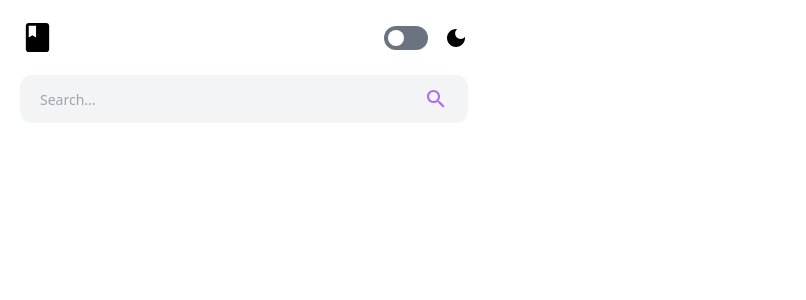
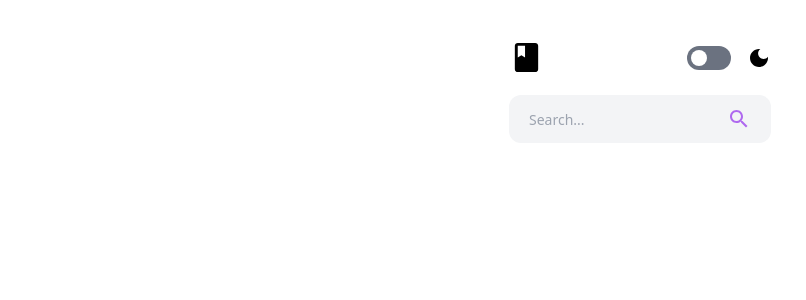
Before and after one commit to wolfgang04/dictionary-app, a React (Create React App) app: page / in a window 1280 px wide. Shown: the top 300 px of the page, without its empty margins (0-806 px from the left). Built offline with nearby package versions, Linux system fonts and the light colour scheme.

Commit message:
fix different viewports

```diff
--- a/src/App.tsx
+++ b/src/App.tsx
@@ -1,10 +1,11 @@
-import React from "react";
 import Container from "./components/Container";
 
 function App() {
 	return (
-		<div className="p-5">
-			<Container />
+		<div className="flex w-screen h-screen justify-center">
+			<div className="py-5 md:py-10 px-[5%] min-w-[390px]">
+				<Container />
+			</div>
 		</div>
 	);
 }
--- a/src/components/Container.tsx
+++ b/src/components/Container.tsx
@@ -4,7 +4,7 @@ import WordInformation from "./WordInformation";
 
 const Container = () => {
 	return (
-		<div className="max-w-md">
+		<div className="max-w-[687px]">
 			<Header />
 			<WordInformation />
 		</div>
```
